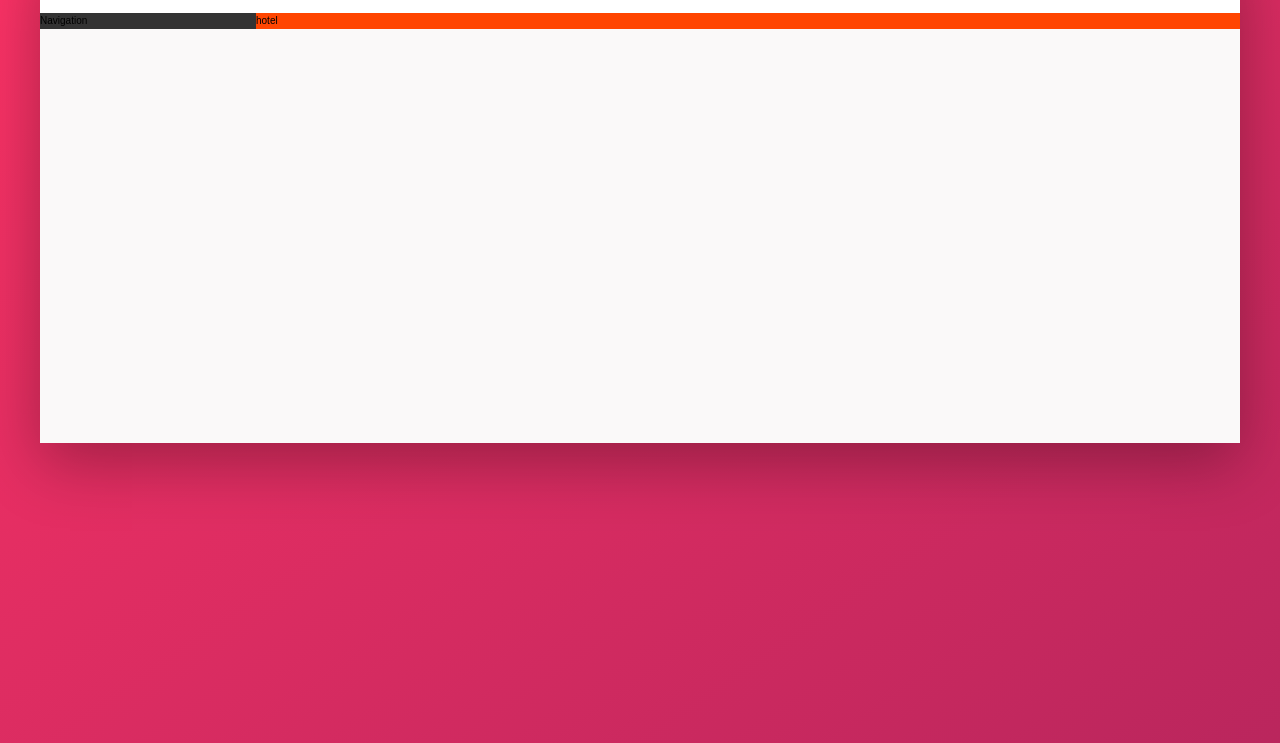
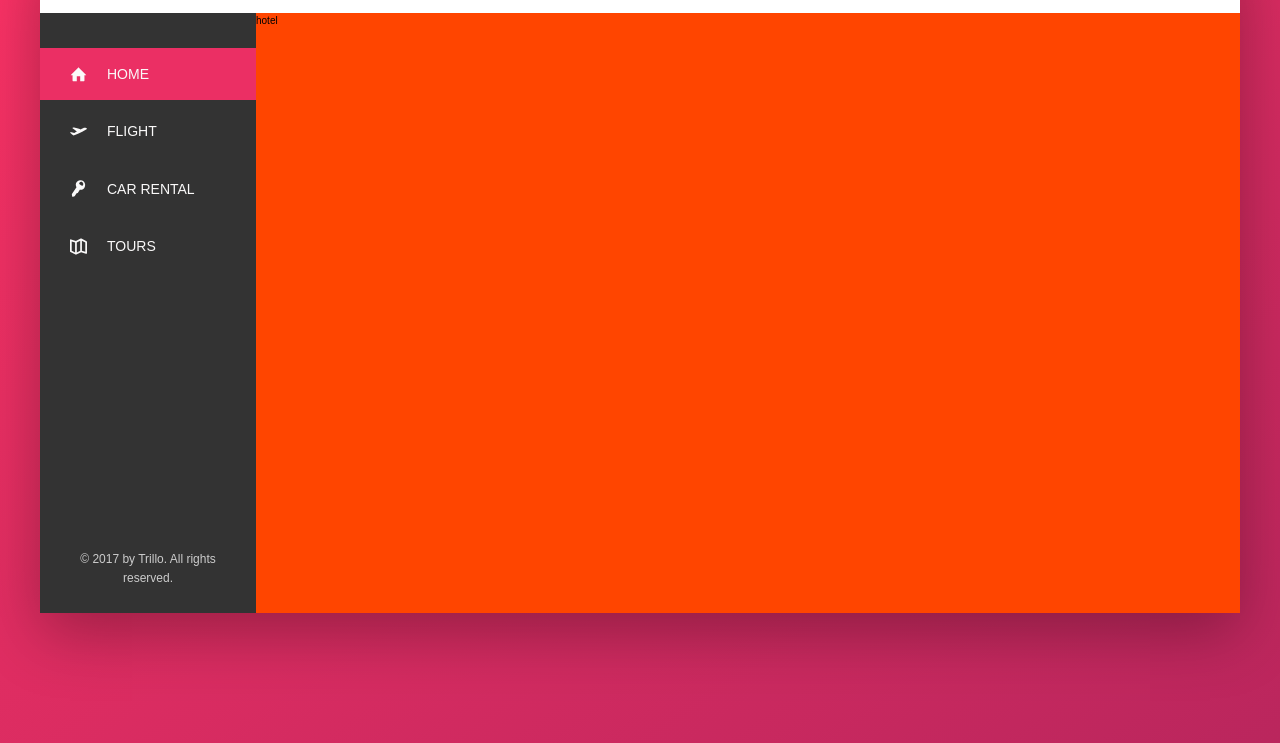
Before and after one commit to cemmanuelonyema/Trillo, a website: page index.html in a window 1280 px wide. Shown: the part 137-880 px from the top of the page. Drawn offline with Linux system fonts and the light colour scheme.

Commit message:
added nav html and it's css

```diff
--- a/index.html
+++ b/index.html
@@ -28,13 +28,13 @@
 
 			<nav class="user-nav">
 				<div class="user-nav__icon-box">
-					<svg class="user-nav__icon" >
+					<svg class="user-nav__icon">
 						<use xlink:href="./img/svg/sprite.svg#icon-bookmark"></use>
 					</svg>
 					<span class="user-nav__notification">7</span>
 				</div>
 				<div class="user-nav__icon-box">
-					<svg class="user-nav__icon" >
+					<svg class="user-nav__icon">
 						<use xlink:href="./img/svg/sprite.svg#icon-chat"></use>
 					</svg>
 					<span class="user-nav__notification">13</span>
@@ -50,7 +50,51 @@
 		</header>
 		<div class="sub-container">
 			<nav class="sidebar">
-				Navigation
+				<ul  class="side-nav">
+
+					<li class="side-nav__item side-nav__item--active">
+						<a href="#" class="side-nav__link ">
+							<svg class="side-nav__icon">
+								<use xlink:href="./img/svg/sprite.svg#icon-home"></use>
+							</svg>
+							<span>Home</span>
+						</a>
+					</li>
+
+					<li class="side-nav__item">
+						<a href="#" class="side-nav__link">
+							<svg class="side-nav__icon">
+								<use xlink:href="./img/svg/sprite.svg#icon-aircraft-take-off"></use>
+							</svg>
+							<span>Flight</span>
+						</a>
+					</li>
+
+					<li class="side-nav__item">
+						<a href="#" class="side-nav__link">
+							<svg class="side-nav__icon">
+								<use xlink:href="./img/svg/sprite.svg#icon-key"></use>
+							</svg>
+							<span>Car Rental</span>
+						</a>
+					</li>
+
+					<li class="side-nav__item">
+						<a href="#" class="side-nav__link">
+							<svg class="side-nav__icon">
+								<use xlink:href="./img/svg/sprite.svg#icon-map"></use>
+							</svg>
+							<span>Tours</span>
+						</a>
+					</li>
+
+				</ul>
+
+				<div class="copyright">
+					&copy; 2017 by Trillo. All rights reserved.
+				</div>
+
+
 			</nav>
 			<main class="hotel-view">
 				hotel
--- a/sass/_component.scss
+++ b/sass/_component.scss
@@ -114,9 +114,6 @@
 
     }
 
-    &__user{
-
-    }
     &__user-photo{
 
         height: 3.75rem;
@@ -124,8 +121,80 @@
         margin-right: 1.5rem;
 
     }
-    &__user-name{
+
+}
+
+
+/////////////////////////////////////////////
+/////Side Nav
+
+.side-nav{
+    font-size: 1.4rem;
+    list-style: none;
+    margin-top:3.5rem;
+
+
+    &__item{
+        text-decoration: none;
+        position: relative;
+
+        &:not(:last-child) {
+            margin-bottom: .5rem;
+        };
+
+        &::before{
+            content: "";
+            position: absolute;
+            height: 100%;
+            width: 3px;
+            background-color: var(--primary-color);
+            transform: scaleY(0);
+            transition: transform .3s,
+                                  width .6s .3s,   // .6s duration .3 delay
+                                  background .2s;
+
+        }
+
+
+        &:hover::before, &--active::before{
+            width: 100%;
+            transform: scaleY(1);
+        }
+
+        &:active::before{
+            background-color:var(--primary-color-light);
+        }
 
     }
 
+
+
+
+    &__link:link, &__link:visited{
+        color:   var(--grey-light-1);
+         text-decoration:none;
+         text-transform: uppercase;
+         display: block;
+         padding:1.5rem 3rem;
+         position: relative;
+         z-index: 10;
+
+
+         display: flex;
+         align-items: center;
+    }
+
+    &__icon{
+        height: 1.7rem;
+        width: 1.7rem;
+        margin-right: 2rem;
+        fill: currentColor;
+    }
 }
+
+.copyright{
+    font-size: 1.2rem;
+    color: var(--grey-light-4);
+    text-align: center;
+    padding: 2.5rem
+}
--- a/sass/_layout.scss
+++ b/sass/_layout.scss
@@ -26,10 +26,15 @@
 .sidebar{
     background-color: var(--grey-dark-1);
     flex: 0 0 18%;
+    display: flex;
+    flex-direction: column;
+    justify-content: space-between;
+
 
 }
 
 .hotel-view{
     background-color: orangered;
     flex: 1;
+    height: 60rem;
 }
```
Also changed, not shown: css/style.css.
